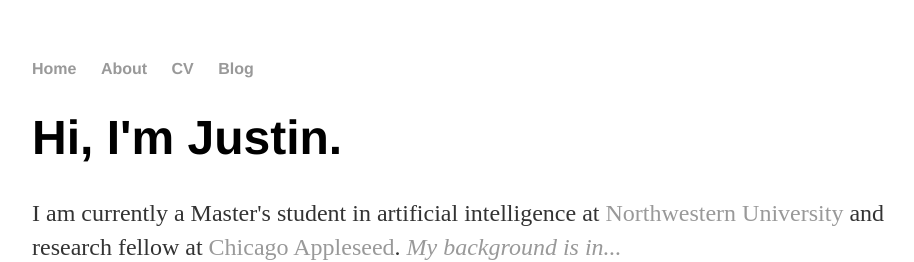
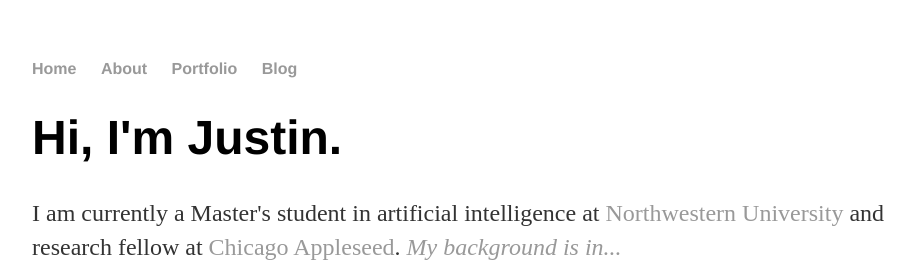
Before and after one commit to justinhchae/justinhchae.github.io, a Jekyll site: the page built from index.html, in a window 1280 px wide. Shown: the top 262 px of the page, without its empty margins (160-1074 px from the left). Built offline with Jekyll 4.4.1, drawn with Linux system fonts in a browser that asks for light colours.

Commit message:
Update default.html

```diff
--- a/_layouts/default.html
+++ b/_layouts/default.html
@@ -10,7 +10,7 @@
 	    		<ul>
 	        		<li><a href="/">Home</a></li>
 		        	<li><a href="/about">About</a></li>
-	        		<li><a href="/cv">CV</a></li>
+	        		<li><a href="/cv">Portfolio</a></li>
 	        		<li><a href="https://justinhchae.medium.com/">Blog</a></li>
 	    		</ul>
 			</nav>
```
